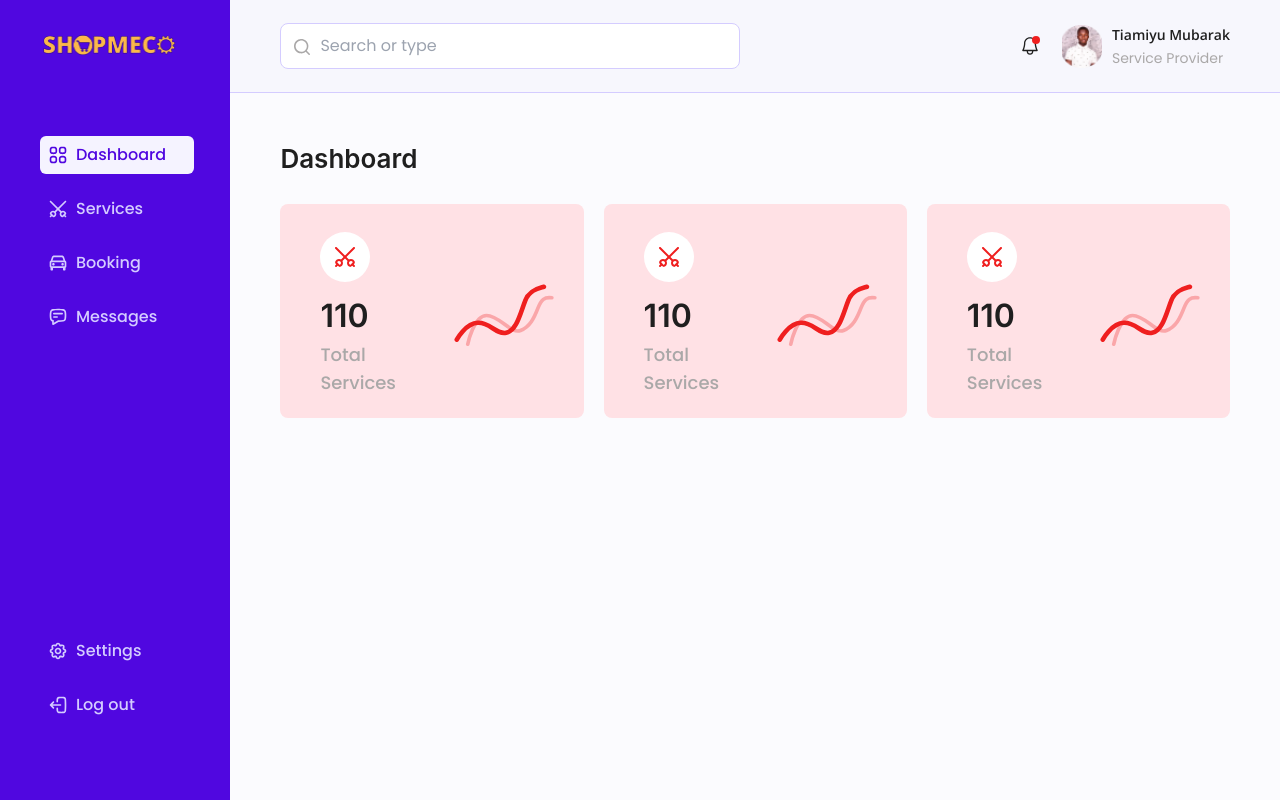
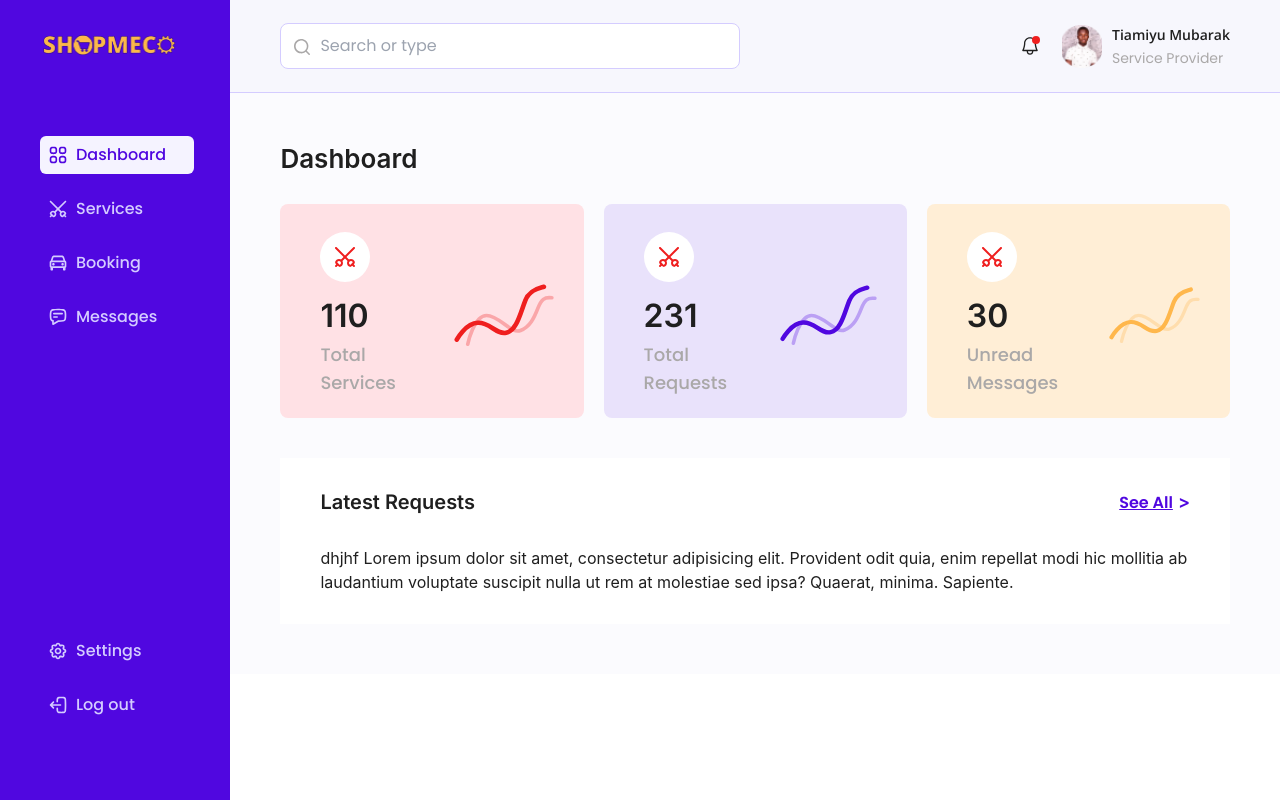
Before and after one commit to Demlinks/shopmeco-mechanics, a React (Create React App) app: page /dashboard in a window 1280 px wide. Built offline with nearby package versions, Linux system fonts and the light colour scheme.

Commit message:
Dashboard index still on code

```diff
--- a/public/index.html
+++ b/public/index.html
@@ -24,7 +24,7 @@
       work correctly both with client-side routing and a non-root public URL.
       Learn how to configure a non-root public URL by running `npm run build`.
     -->
-    <title>React App</title>
+    <title>SHOPMECO</title>
   </head>
   <body>
     <noscript>You need to enable JavaScript to run this app.</noscript>
--- a/src/index.css
+++ b/src/index.css
@@ -13,19 +13,20 @@
     @apply flex flex-row;
     @apply relative;
     @apply bg-white md:bg-[rgba(251,_251,_254,_0.98)];
+
     @apply w-full;
-    @apply overflow-hidden;
+    /* @apply overflow-hidden; */
   }
 
   /* Navbar */
   .Navbar {
     @apply flex-col;
-    @apply absolute md:static;
+    @apply fixed;
     @apply top-0 z-50;
 
     @apply px-0 md:pl-[27px] md:pr-[25px] lg:pl-10 lg:pr-9;
     @apply bg-[rgba(83,_17,_214,_1)] md:bg-[rgba(80,_7,_224,_1)];
-    @apply h-screen w-full md:basis-[15%] lg:basis-[18%];
+    @apply h-screen w-full md:w-[23%] lg:w-[19.5%] xl:w-[18%];
   }
   /* .Link.active {
     @apply bg-violet-600;
@@ -39,6 +40,9 @@
 
     @apply flex flex-row justify-between;
     @apply p-4 md:px-9 md:py-[14px] lg:px-11 lg:py-[18px] xl:px-[50px] xl:py-[23px];
+    @apply fixed top-0 right-0;
+    @apply left-0 md:left-[23%] lg:left-[19.5%] xl:left-[18%];
+
   }
 
   .Header-Search {
@@ -57,15 +61,24 @@
   .Dashboard {
     @apply text-[rgba(31,_31,_31,_1)];
   }
-  .DashboardContainerOne{
-    @apply mb-8 md:mb-9 lg:mb-10;
+  .DashboardContainerOne {
+    @apply mb-[16px] md:mb-9 lg:mb-10;
   }
 
-  .DashboardStats{
-    @apply flex flex-row items-center justify-between bg-[rgba(255,_225,_229,_1)] rounded-lg;
+  .DashboardStats {
+    @apply flex flex-row items-center rounded-lg;
     @apply px-3 py-[15.5px] md:px-6 md:py-5 xl:pt-[28px] xl:pb-[21px] xl:pl-[40px] xl:pr-[30px];
-    @apply mx-0 mb-4 md:mx-[10px] md:mb-0;
-    @apply basis-full lg:basis-[33.3%]
+    @apply mx-0 mb-4 last-of-type:mb-0 md:mx-[10px] md:mb-0;
+    @apply basis-full md:basis-[33.3%];
+
+    @apply justify-between md:justify-center lg:justify-between;
+  }
+  /* .DashboardStats:not(last-child){
+    @apply mb-0;
+  } */
+  .DashboardLatestReq {
+    @apply bg-white;
+    @apply px-0 py-[16px] md:py-[20px] md:px-[25px] lg:py-[30px] lg:px-[40px];
   }
 }
 
--- a/src/pages/Dashboard/Components/Navbar.jsx
+++ b/src/pages/Dashboard/Components/Navbar.jsx
@@ -82,7 +82,7 @@ const Navbar = ({ toggle, setToggle }) => {
                 //     : { backgroundColor: "transparent" };
                 // }}
               >
-                <div className="w-5 h-auto mr-2 hidden md:block">
+                <div className="min-w-5 h-auto mr-2 hidden md:block">
                   <img
                     src={
                       splitLocation[splitLocation.length - 1] ===
@@ -118,7 +118,7 @@ const Navbar = ({ toggle, setToggle }) => {
                 //     : { backgroundColor: "transparent" };
                 // }}
               >
-                <div className="w-5 h-auto mr-2 hidden md:block">
+                <div className="min-w-5 h-auto mr-2 hidden md:block">
                   <img
                     src={
                       splitLocation[splitLocation.length - 1] ===
--- a/src/pages/Dashboard/Dashboard.jsx
+++ b/src/pages/Dashboard/Dashboard.jsx
@@ -1,16 +1,16 @@
 import React from "react";
-import { DashboardLineOne, TotalServices } from "../../assets/images/Dashboard";
+import { DashboardLineOne, DashboardLineThree, DashboardLineTwo, TotalServices } from "../../assets/images/Dashboard";
 
-const Dashboard = () => {
+const Dashboard = ({totalServices = 110, totalRequests = 231, unreadMessages = 30 }) => {
   return (
     <div className="Dashboard">
       <div className="DashboardContainerOne">
         <div className="text-lg leading-[21.7px] md:text-[26px] md:leading-[31.47px] font-semibold mb-4 md:mb-5 lg:mb-6 xl:mb-[30px]">
           Dashboard
         </div>
-        <div className="flex flex-col lg:flex-row -mx-[10px]">
-          <div className="DashboardStats">
-            <div className="flex flex-row items-center lg:items-start lg:flex-col mr-[10px] xs:mr-3">
+        <div className="flex flex-col md:flex-row md:-mx-[10px]">
+          <div className="DashboardStats bg-[rgba(255,_225,_229,_1)]">
+            <div className="flex flex-row items-center md:items-center lg:items-start md:flex-col mr-[10px] xs:mr-3 md:mr-0 lg:mr-3">
               <div className="p-2 md:p-[13px] mr-[10px] xs:mr-3 md:mr-0 mb-0 md:mb-[15px] rounded-full bg-white">
                 <img
                   src={TotalServices}
@@ -18,9 +18,9 @@ const Dashboard = () => {
                   className="w-full h-auto max-w-6 object-center"
                 />
               </div>
-              <div className="my-auto">
+              <div className="my-auto text-left md:text-center lg:text-left">
                 <div className="font-Inter font-semibold text-lg leading-[21.78px] md:text-2xl lg:text-[28px] xl:text-[32px] md:leading-[38.73px] mb-1 md:mb-[5px]">
-                  110
+                  {totalServices}
                 </div>
                 <div className="font-Poppins font-medium text-sm leading-[19.06px] md:text-base lg:text-lg md:leading-[24.74px] text-[rgba(170,_168,_168,_1)]">
                   Total Services
@@ -35,8 +35,8 @@ const Dashboard = () => {
               />
             </div>
           </div>
-          <div className="DashboardStats">
-            <div className="flex flex-row items-center lg:items-start lg:flex-col mr-[10px] xs:mr-3">
+          <div className="DashboardStats bg-[rgba(233,_226,_251,_1)]">
+            <div className="flex flex-row items-center md:items-center lg:items-start md:flex-col mr-[10px] xs:mr-3 md:mr-0 lg:mr-3">
               <div className="p-2 md:p-[13px] mr-[10px] xs:mr-3 md:mr-0 mb-0 md:mb-[15px] rounded-full bg-white">
                 <img
                   src={TotalServices}
@@ -44,25 +44,25 @@ const Dashboard = () => {
                   className="w-full h-auto max-w-6 object-center"
                 />
               </div>
-              <div className="my-auto">
+              <div className="my-auto text-left md:text-center lg:text-left">
                 <div className="font-Inter font-semibold text-lg leading-[21.78px] md:text-2xl lg:text-[28px] xl:text-[32px] md:leading-[38.73px] mb-1 md:mb-[5px]">
-                  110
+                {totalRequests}
                 </div>
                 <div className="font-Poppins font-medium text-sm leading-[19.06px] md:text-base lg:text-lg md:leading-[24.74px] text-[rgba(170,_168,_168,_1)]">
-                  Total Services
+                Total Requests
                 </div>
               </div>
             </div>
             <div className="my-auto block md:hidden lg:block">
               <img
-                src={DashboardLineOne}
-                alt="DashboardStatOne"
+                src={DashboardLineTwo}
+                alt="DashboardStatTwo"
                 className="w-full h-[40px] md:h-auto max-w-[68.64px] md:max-w-[79px] lg:max-w-[90px] xl:max-w-[103.61px] object-center"
               />
             </div>
           </div>
-          <div className="DashboardStats">
-            <div className="flex flex-row items-center lg:items-start lg:flex-col mr-[10px] xs:mr-3">
+          <div className="DashboardStats bg-[rgba(255,_238,_214,_1)]">
+            <div className="flex flex-row items-center md:items-center lg:items-start md:flex-col mr-[10px] xs:mr-3 md:mr-0 xl:mr-0">
               <div className="p-2 md:p-[13px] mr-[10px] xs:mr-3 md:mr-0 mb-0 md:mb-[15px] rounded-full bg-white">
                 <img
                   src={TotalServices}
@@ -70,28 +70,43 @@ const Dashboard = () => {
                   className="w-full h-auto max-w-6 object-center"
                 />
               </div>
-              <div className="my-auto">
+              <div className="my-auto text-left md:text-center lg:text-left">
                 <div className="font-Inter font-semibold text-lg leading-[21.78px] md:text-2xl lg:text-[28px] xl:text-[32px] md:leading-[38.73px] mb-1 md:mb-[5px]">
-                  110
+                {unreadMessages}
                 </div>
                 <div className="font-Poppins font-medium text-sm leading-[19.06px] md:text-base lg:text-lg md:leading-[24.74px] text-[rgba(170,_168,_168,_1)]">
-                  Total Services
+                  Unread Messages
                 </div>
               </div>
             </div>
             <div className="my-auto block md:hidden lg:block">
               <img
-                src={DashboardLineOne}
-                alt="DashboardStatOne"
+                src={DashboardLineThree}
+                alt="DashboardStatThree"
                 className="w-full h-[40px] md:h-auto max-w-[68.64px] md:max-w-[79px] lg:max-w-[90px] xl:max-w-[103.61px] object-center"
               />
             </div>
           </div>
         </div>
       </div>
-      <div>
-        <div></div>
-        <div></div>
+      <div className="DashboardLatestReq">
+        <div className="flex flex-row justify-between mb-4 md:mb-[21px] lg:mb-[26px] xl:mb-[30px]">
+          <div className="text-sm md:text-lg lg:text-xl font-semibold font-Inter">
+            Latest Requests
+          </div>
+          <div className="text-sm md:text-base font-semibold text-[rgba(80,_7,_224,_1)]">
+            <span className=" font-Poppins no-underline md:underline mr-1 md:mr-[5px]">
+              See All
+            </span>
+            <span className="text-lg my-auto">{">"}</span>
+          </div>
+        </div>
+        <div className="">
+          dhjhf Lorem ipsum dolor sit amet, consectetur adipisicing elit.
+          Provident odit quia, enim repellat modi hic mollitia ab laudantium
+          voluptate suscipit nulla ut rem at molestiae sed ipsa? Quaerat,
+          minima. Sapiente.
+        </div>
       </div>
     </div>
   );
--- a/src/pages/Dashboard/DashboardLayout.jsx
+++ b/src/pages/Dashboard/DashboardLayout.jsx
@@ -8,9 +8,9 @@ const DashboardLayout = () => {
   const [toggle, setToggle] = useState(false);
   return (
     <div className="DashboardLayout">
-      <Navbar toggle={toggle} setToggle={setToggle}/>
-      <div className="min-h-screen basis-full md:basis-[85%] lg:basis-[82%]">
-        <Header setToggle={setToggle}/>
+      <Navbar toggle={toggle} setToggle={setToggle} />
+      <div className="block w-full md:ml-[23%] lg:ml-[19.5%] xl:ml-[18%] mt-[73px] md:mt-[75px] lg:mt-[83px] xl:mt-[93px]">
+        <Header setToggle={setToggle} />
         <div className="my-[27px] mx-[16px] md:m-10 lg:m-11 xl:m-[50px]">
           <Outlet />
         </div>
```
